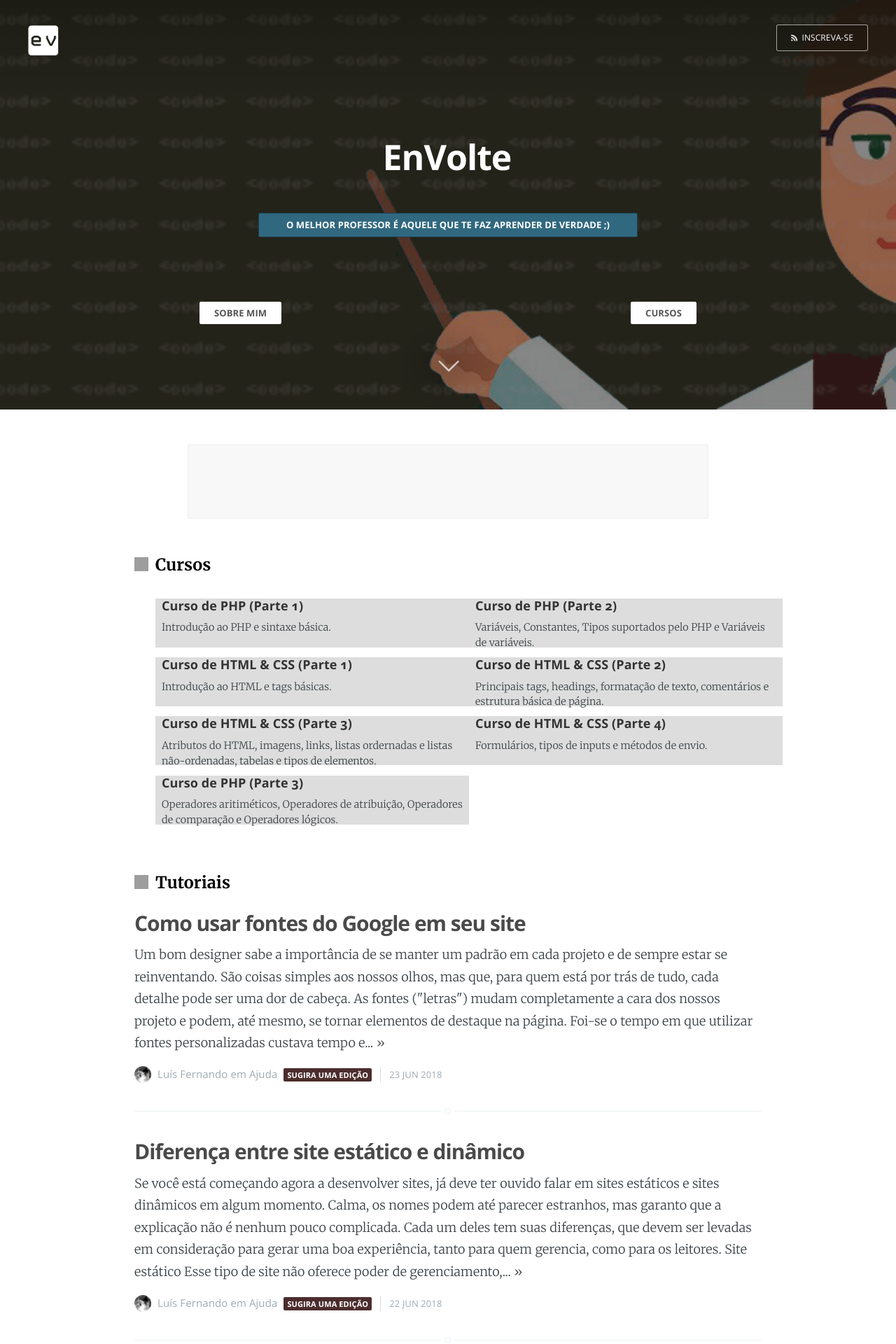
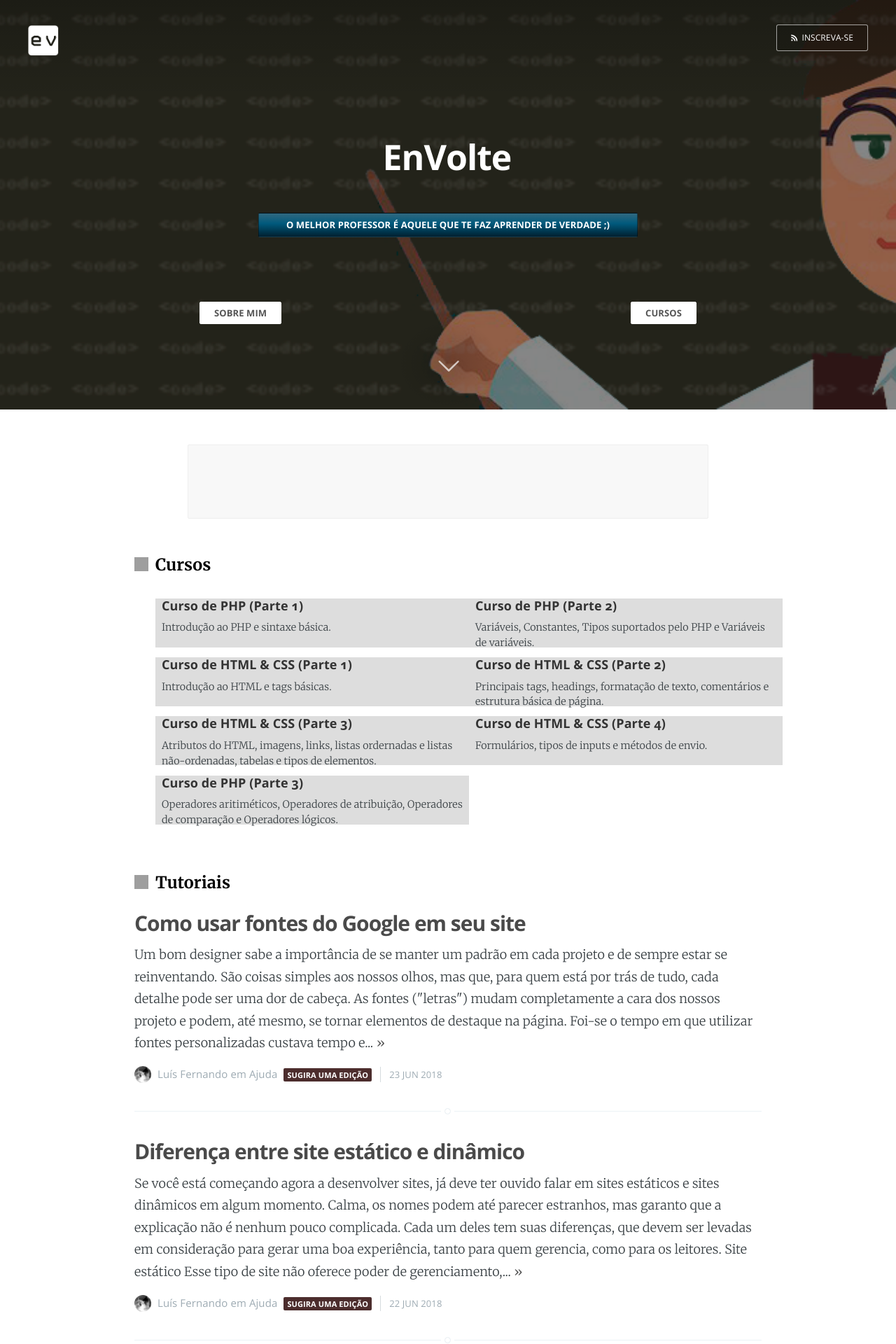
Before and after one commit to EnVolte/envolte.github.io, a Jekyll site: the page built from index.html, in a window 1280 px wide. Shown: the top 1920 px of the page at 70% size. Built offline with Jekyll 4.4.1, drawn with Linux system fonts in a browser that asks for light colours; the list of posts is cut into pages by our own code; grey boxes are pictures that could not be loaded.

Commit message:
Update screen.css

```diff
--- a/assets/css/screen.css
+++ b/assets/css/screen.css
@@ -1796,7 +1796,11 @@ button#show:hover, button#show:focus {width: 75px; color: #fff; background: #306
 
 button#hide {border-radius: 20px; outline: none; font-weight: normal; color: #fff; background: transparent; border: none; font-size: 20px; position: absolute; right: 10px; cursor: pointer;}
 
-div#titulo {max-width: 76%; margin-left: auto; margin-right: auto; border: 1px solid rgba(0,0,0,0.4); font-family: Open Sans; color: #fff; background: #30687f; border-radius: 2px; text-transform: uppercase; font-weight: bold; font-size: 13px; padding: 1px 0px; overflow: hidden; margin-top: 50px;}
+div#titulo {max-width: 76%; margin-left: auto; margin-right: auto; border: 1px solid rgba(0,0,0,0.4); font-family: Open Sans; color: #fff; background: rgb(48,104,127); /* Old browsers */
+background: -moz-linear-gradient(top, rgba(48,104,127,1) 0%, rgba(0,89,124,1) 44%, rgba(0,32,48,1) 100%); /* FF3.6-15 */
+background: -webkit-linear-gradient(top, rgba(48,104,127,1) 0%,rgba(0,89,124,1) 44%,rgba(0,32,48,1) 100%); /* Chrome10-25,Safari5.1-6 */
+background: linear-gradient(to bottom, rgba(48,104,127,1) 0%,rgba(0,89,124,1) 44%,rgba(0,32,48,1) 100%); /* W3C, IE10+, FF16+, Chrome26+, Opera12+, Safari7+ */
+filter: progid:DXImageTransform.Microsoft.gradient( startColorstr='#30687f', endColorstr='#002030',GradientType=0 ); /* IE6-9 */ border-radius: 2px; text-transform: uppercase; font-weight: bold; font-size: 13px; padding: 1px 0px; overflow: hidden; margin-top: 50px;}
 
 
 footer#baixo {width: 100%; background: rgb(48,104,127); /* Old browsers */
```
